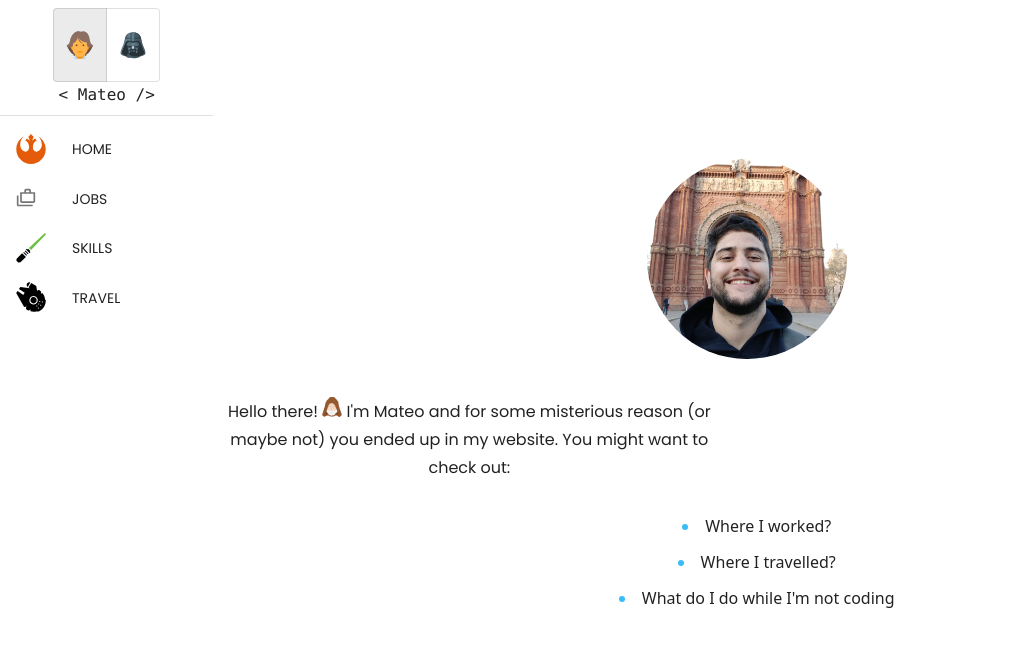
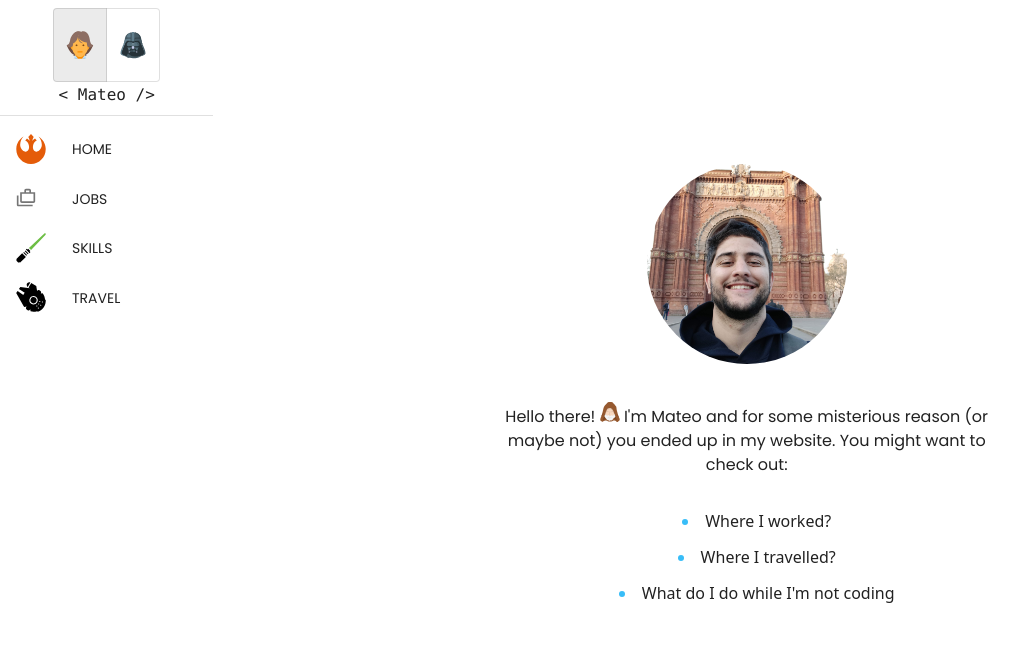
Before and after one commit to ochan12/my-website, a Next.js app: page / in a window 1280 px wide. Shown: the top 646 px of the page, without its empty margins (0-1035 px from the left). Built offline with nearby package versions, Linux system fonts and the light colour scheme.

Commit message:
Force margin auto

```diff
--- a/src/pages/index.tsx
+++ b/src/pages/index.tsx
@@ -30,8 +30,8 @@ export default function Home() {
         </Grid>
         <Grid item xs={12} className="text-center">
           <Typography
-            variant="subtitle1"
-            className="text-lg text-opacity-50 max-w-lg m-auto"
+            variant="body1"
+            className="text-lg text-opacity-50 max-w-lg text-center margin-auto"
           >
             Hello there!{" "}
             <Image
@@ -41,8 +41,8 @@ export default function Home() {
               width={20}
               height={20}
             />{" "}
-            I&apos;m Mateo and for some misterious reason (or maybe not) you ended
-            up in my website. You might want to check out:
+            I&apos;m Mateo and for some misterious reason (or maybe not) you
+            ended up in my website. You might want to check out:
           </Typography>
         </Grid>
         <Grid item xs={12} className="text-center">
--- a/src/styles/global.scss
+++ b/src/styles/global.scss
@@ -2,3 +2,6 @@
 @tailwind components;
 @tailwind utilities;
 @import "./fonts/fonts.scss";
+.margin-auto {
+    margin: auto !important;
+}
```
